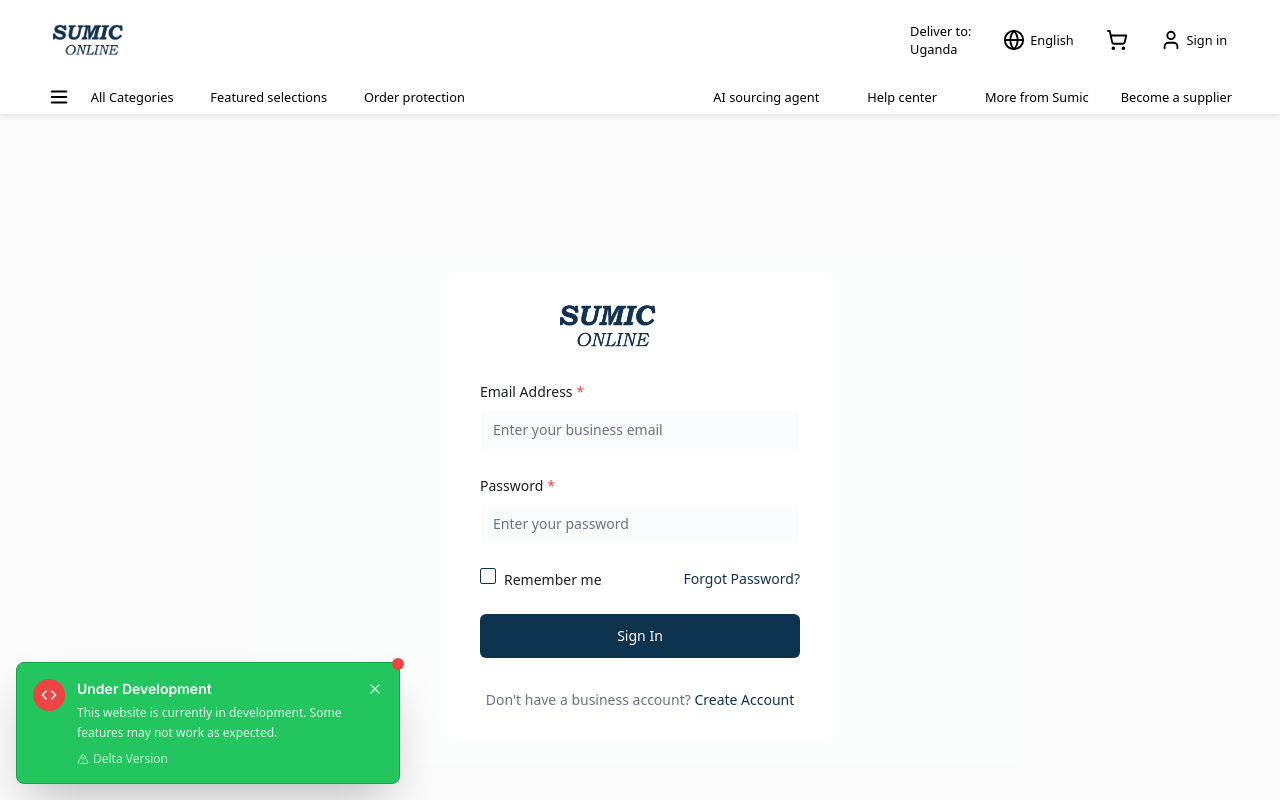
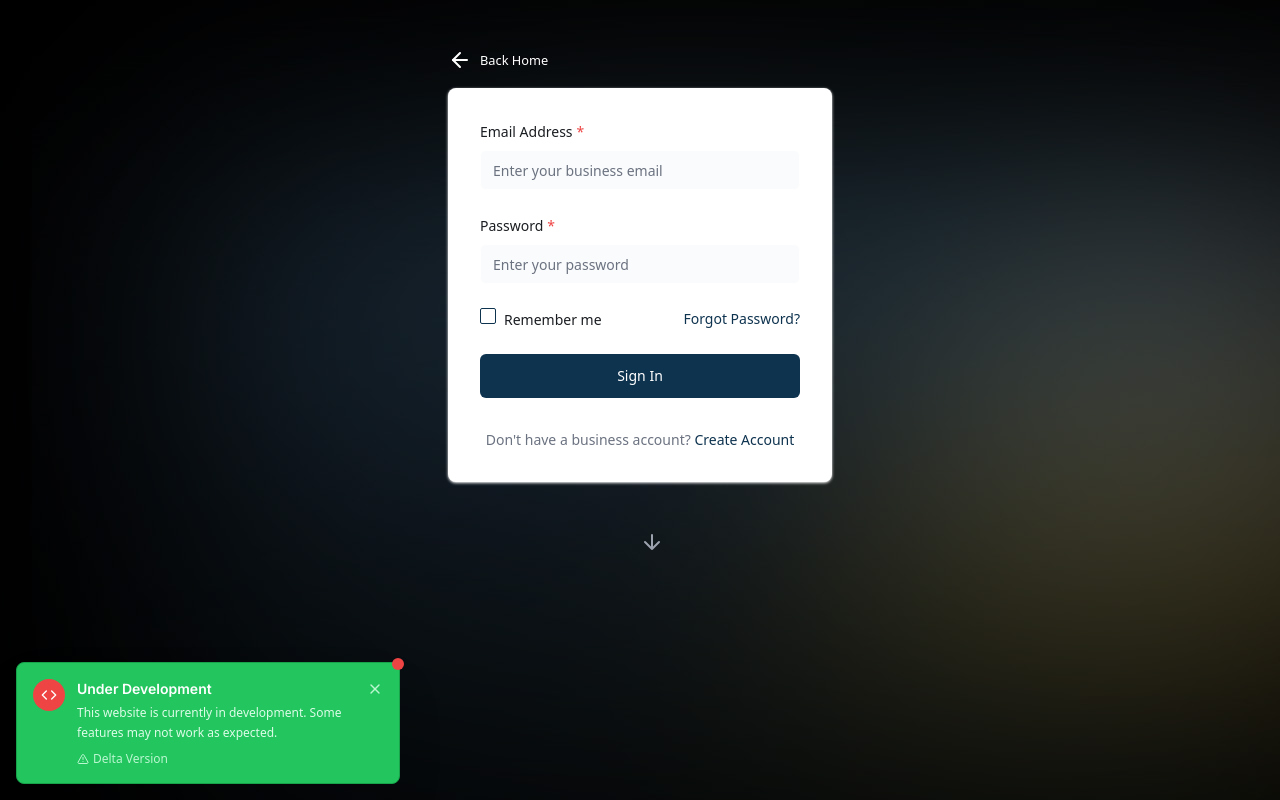
Before and after one commit to SumicITSolutionsLtd/Sumic-Online, a React (Vite) app: page /login in a window 1280 px wide. Shown: the top 800 px of the page. Built offline with nearby package versions, Linux system fonts and the light colour scheme.

Commit message:
mjor ui update 0.3

```diff
--- a/src/components/ScrollToTopButton.css
+++ b/src/components/ScrollToTopButton.css
@@ -6,13 +6,13 @@
 }
 
 .scroll-to-top-button {
-  background-color: #007bff;
+  background-color: #22c55e;
   color: white;
   border: none;
   border-radius: 50%;
-  width: 50px;
-  height: 50px;
-  font-size: 24px;
+  width: 40px;
+  height: 40px;
+  font-size: 15px;
   cursor: pointer;
   display: flex;
   align-items: center;
@@ -22,10 +22,10 @@
 }
 
 .scroll-to-top-button:hover {
-  background-color: #0056b3;
+  background-color: #1eab52;
 }
 
-@keyframes bounce {
+/* @keyframes bounce {
   0%, 20%, 50%, 80%, 100% {
     transform: translateY(0);
   }
@@ -35,4 +35,4 @@
   60% {
     transform: translateY(-15px);
   }
-}
+} */
--- a/src/pages/homepage/components/EmpoweringBusinesses.jsx
+++ b/src/pages/homepage/components/EmpoweringBusinesses.jsx
@@ -28,10 +28,10 @@
             className="w-full h-full object-cover"
           />
           <div className="absolute bottom-0 left-0 right-0 bg-gradient-to-t from-black/90 to-transparent p-6">
-            <p className="eb_title text-green-500 text-sm font-semibold">OUR MISSION</p>
+            <p className="eb_title text-green-500 text-sm font-semibold">START TODAY</p>
             <h2 className="text-white text-xl md:text-2xl font-bold">
-              Make it easy to do business anywhere.
-            </h2>
+              Our team is ready to get you started.
+                          </h2>
           </div>
         </div>
 
@@ -42,7 +42,8 @@
           <div>
             <p  className="eb_title text-green-500 text-sm font-semibold">OUR LOCATIONS</p>
             <h2 className="text-2xl font-bold text-brown-800 mt-2">
-              Our team is ready to get you started.
+              Make it easy to do business anywhere.
+
             </h2>
           </div>
           <div className="mt-6 text-gray-700 text-sm leading-relaxed">
--- a/src/pages/login/components/LoginForm.jsx
+++ b/src/pages/login/components/LoginForm.jsx
@@ -18,7 +18,7 @@
 
   // Mock credentials for authentication
   const mockCredentials = {
-    email: 'john.smith@company.com',
+    email: 'root.sumic@company.com',
     password: 'Business123!'
   };
 
@@ -85,7 +85,7 @@
         const authData = {
           user: {
             email: formData?.email,
-            name: 'John Smith',
+            name: 'Sumic_dev',
             company: 'Smith Manufacturing Co.',
             loginTime: new Date()?.toISOString()
           },
@@ -133,11 +133,11 @@
 
   return (
     <div className="w-full max-w-md mx-auto bg-card rounded-lg shadow-card p-8">
-      <div className="text-center mb-8">
+      {/* <div className="text-center mb-8">
 
   <img style={{width: "10rem",
       placeSelf: "center"}} src={Logo}/>
-      </div>
+      </div> */}
 
       {/* Demo Credentials Helper
       <div className="mb-6 p-4 bg-blue-50 border border-blue-200 rounded-lg">
@@ -224,6 +224,7 @@
         >
           {isLoading ? 'Signing In...' : 'Sign In'}
         </Button>
+
       </form>
 
       <div className="mt-8 text-center">
--- /dev/null
+++ b/src/pages/login/components/ScrollArrow.css
@@ -0,0 +1,26 @@
+/* Arrow animation */
+@keyframes bounce {
+  0%, 20%, 50%, 80%, 100% {
+    transform: translateY(0);
+  }
+  40% {
+    transform: translateY(-20px);
+  }
+  60% {
+    transform: translateY(-10px);
+  }
+}
+
+.scroll-arrow {
+    margin-top: 3rem;
+    position: absolute;
+    left: 50%;
+    transform: translateX(-50%);
+    animation: bounce 2s infinite;
+    color: #9CA3AF;
+    cursor: pointer;
+}
+
+.scroll-arrow:hover {
+    color: #1F2937; /* gray-800 */
+}
--- /dev/null
+++ b/src/pages/login/components/ScrollArrow.jsx
@@ -0,0 +1,14 @@
+import React from 'react';
+import './ScrollArrow.css';
+
+const ScrollArrow = () => {
+  return (
+    <div className="scroll-arrow">
+      <svg width="24" height="24" viewBox="0 0 24 24" fill="none" xmlns="http://www.w3.org/2000/svg">
+        <path d="M12 5v14m0 0l-7-7m7 7l7-7" stroke="currentColor" strokeWidth="2" strokeLinecap="round" strokeLinejoin="round" />
+      </svg>
+    </div>
+  );
+};
+
+export default ScrollArrow;
--- a/src/pages/login/index.jsx
+++ b/src/pages/login/index.jsx
@@ -3,8 +3,12 @@
 import LoginForm from './components/LoginForm';
 import TrustSignals from './components/TrustSignals';
 import PlatformBenefits from './components/PlatformBenefits';
+import ScrollArrow from './components/ScrollArrow';
 import Footer from '../../components/Footer';
 import Header from '../../components/Header';
+import Image from "../../media/new_bg.png"
+import "./login_page.css"
+import { Link } from 'react-router-dom';
 
 const LoginPage = () => {
   return (
@@ -14,23 +18,29 @@
         <meta name="description" content="Sign in to your sumic-online account to access verified suppliers, secure payments, and global trade opportunities." />
         <meta name="keywords" content="B2B login, business account, supplier access, secure signin" />
       </Helmet>
-      <div style={{backgroundColor:"#ffffff1a"}}  className="min-h-screen bg-gradient-to-br from-primary/5 via-background to-primary/10">
-        <Header />
-
-        <main className="pt-16">
+      <div style={{backgroundColor:"#ffffff1a"}}  className="login-screen min-h-screen">
+        {/* <Header /> */}
+        <main className="pt-0">
           <div className="max-w-7xl mx-auto px-4 sm:px-6 lg:px-8 py-12">
             <div className="grid grid-cols-1 lg:grid-cols-3 gap-8 items-start">
               {/* Login Form - Center Column */}
-              <div style={{height:"100vh", marginTop:"10rem"}} className="lg:col-start-2 lg:col-end-3">
+              <div style={{height:"100vh", marginTop:"0rem"}} className="lg:col-start-2 lg:col-end-3 relative">
+
+                {/* back home  */}
+<Link to="/">
+
+
+<div className='backhome'>
+<svg style={{color: "white", fontSize:".8rem"}} xmlns="http://www.w3.org/2000/svg" width="24" height="24" viewBox="0 0 24 24" fill="none" stroke="currentColor" stroke-width="2" stroke-linecap="round" stroke-linejoin="round" class="lucide lucide-arrow-left-icon lucide-arrow-left"><path d="m12 19-7-7 7-7"/><path d="M19 12H5"/></svg>
+<p>Back Home</p>
+</div>
+</Link>
                 <LoginForm />
+                <ScrollArrow />
               </div>
-
             </div>
-
             {/* below form */}
-
             <div style={{display:"flex", gap:"1rem", marginTop:"2rem"}}>
-
               {/* Trust Signals - Right Column (Desktop) / Below Form (Mobile) */}
               <div className="lg:col-start-3 lg:col-end-4 order-3 lg:order-2">
                 <div className="sticky top-24">
--- /dev/null
+++ b/src/pages/login/login_page.css
@@ -0,0 +1,17 @@
+.login-screen{
+    background-image: url("../../media/new_bg.png");
+}
+
+.backhome{
+    display: flex;
+    gap: .5rem;
+    color: white;
+    font-size: .8rem;
+    cursor: pointer;
+    margin-bottom: 1rem;
+    align-items: center;
+}
+
+.backhome:hover{
+    color: rgb(192, 191, 191);
+}
--- a/src/pages/product-catalog/index.jsx
+++ b/src/pages/product-catalog/index.jsx
@@ -352,7 +352,7 @@
     <div className="min-h-screen bg-background">
       <Header />
 
-      <main className="pt-16">
+      <main style={{marginTop:"15rem"}}>
         <div className="max-w-7xl mx-auto px-4 sm:px-6 lg:px-8 py-8">
           <BreadcrumbNavigation customBreadcrumbs={breadcrumbs} />
 
--- a/src/styles/tailwind.css
+++ b/src/styles/tailwind.css
@@ -55,6 +55,11 @@
   }
 }
 
+.backdrop-blur-lg {
+    --tw-backdrop-blur: blur(1px) !important;
+    backdrop-filter: var(--tw-backdrop-blur) var(--tw-backdrop-brightness) var(--tw-backdrop-contrast) var(--tw-backdrop-grayscale) var(--tw-backdrop-hue-rotate) var(--tw-backdrop-invert) var(--tw-backdrop-opacity) var(--tw-backdrop-saturate) var(--tw-backdrop-sepia);
+}
+
 @layer base {
   * {
     @apply border-border;
```
Also changed, not shown: src/media/login_bg.svg (added), src/media/new_bg.png (added), src/styles/index.css (line endings or trailing spaces).
